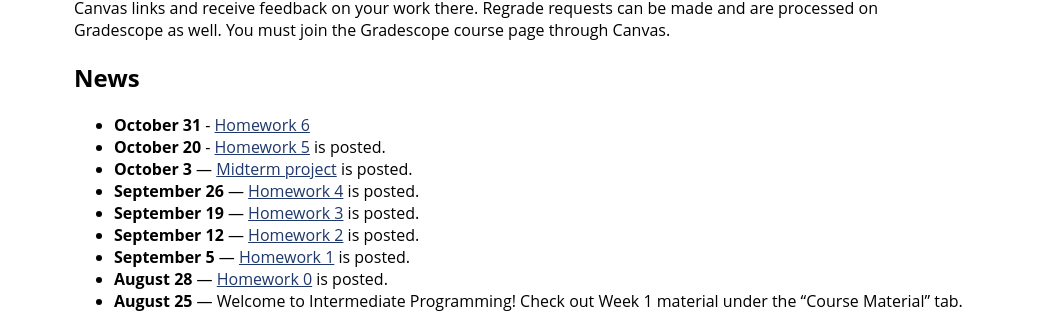
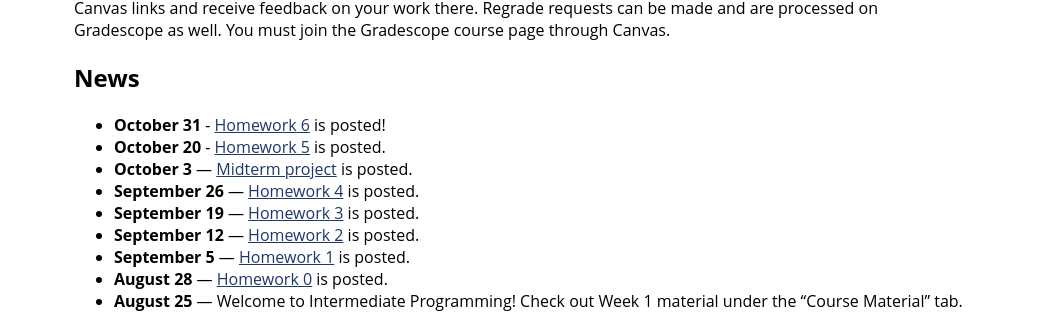
Before and after one commit to jhu-ip/cs220-f25, a Jekyll site: the page built from index.md, in a window 1280 px wide. Shown: the part 723-1036 px from the top of the page, without its empty margins (118-1161 px from the left). Built offline with Jekyll 4.4.1, drawn with Linux system fonts in a browser that asks for light colours.

Commit message:
hw6 posted

```diff
--- a/index.md
+++ b/index.md
@@ -45,7 +45,7 @@
 well. You must join the Gradescope course page through Canvas.
 
 ## News
-* **October 31** - [Homework 6](https://www.gradescope.com/courses/1070771/assignments/7035238/)
+* **October 31** - [Homework 6](https://www.gradescope.com/courses/1070771/assignments/7035238/) is posted!
 * **October 20** - [Homework 5](assign/hw5.html) is posted.
 * **October 3** — [Midterm project](assign/midterm.html) is posted.
 * **September 26** — [Homework 4](https://www.gradescope.com/courses/1070771/assignments/6785567/) is posted.
```
